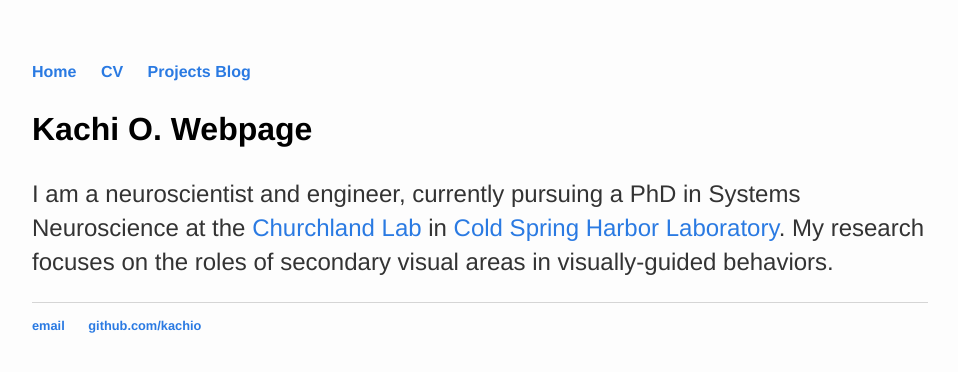
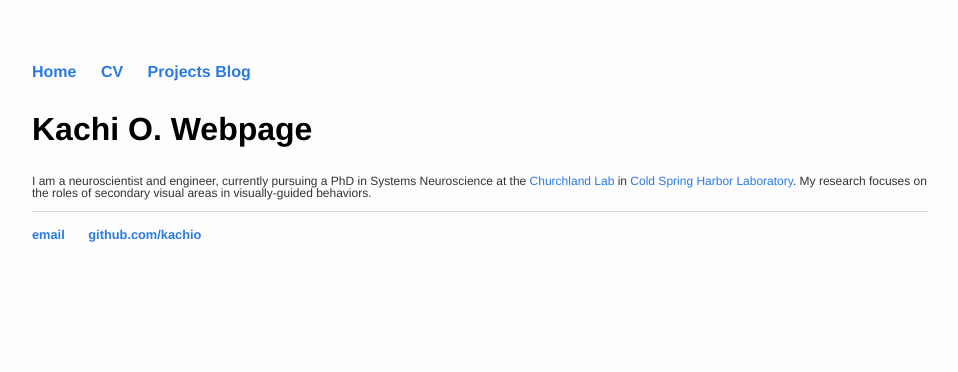
Before and after one commit to kachiO/kachio.github.io, a Jekyll site: the page built from index.html, in a window 1280 px wide. Shown: the top 372 px of the page, without its empty margins (160-1118 px from the left). Built offline with Jekyll 4.4.1, drawn with Linux system fonts in a browser that asks for light colours.

Commit message:
Update main.css

```diff
--- a/css/main.css
+++ b/css/main.css
@@ -25,13 +25,16 @@ a {
 a:hover {
     text-decoration: underline;
 }
+
+a:visited { color: #205caa; }
+
 h1 {
     font-size: 2em;
     font-family:'Helvetica', 'Arial', 'Sans-Serif';
 }
 p {
-    font-size: 1.5em;
-    line-height: 1.4em;
+    font-size: .75em;
+    line-height: 1.0em;
     color: #333;
 }
 footer {
@@ -41,7 +44,7 @@ footer {
 
 ul.posts {
     margin: 20px auto 40px;
-    font-size: 1.5em;
+    font-size: 0.75em;
 }
 
 ul.posts li {
```
